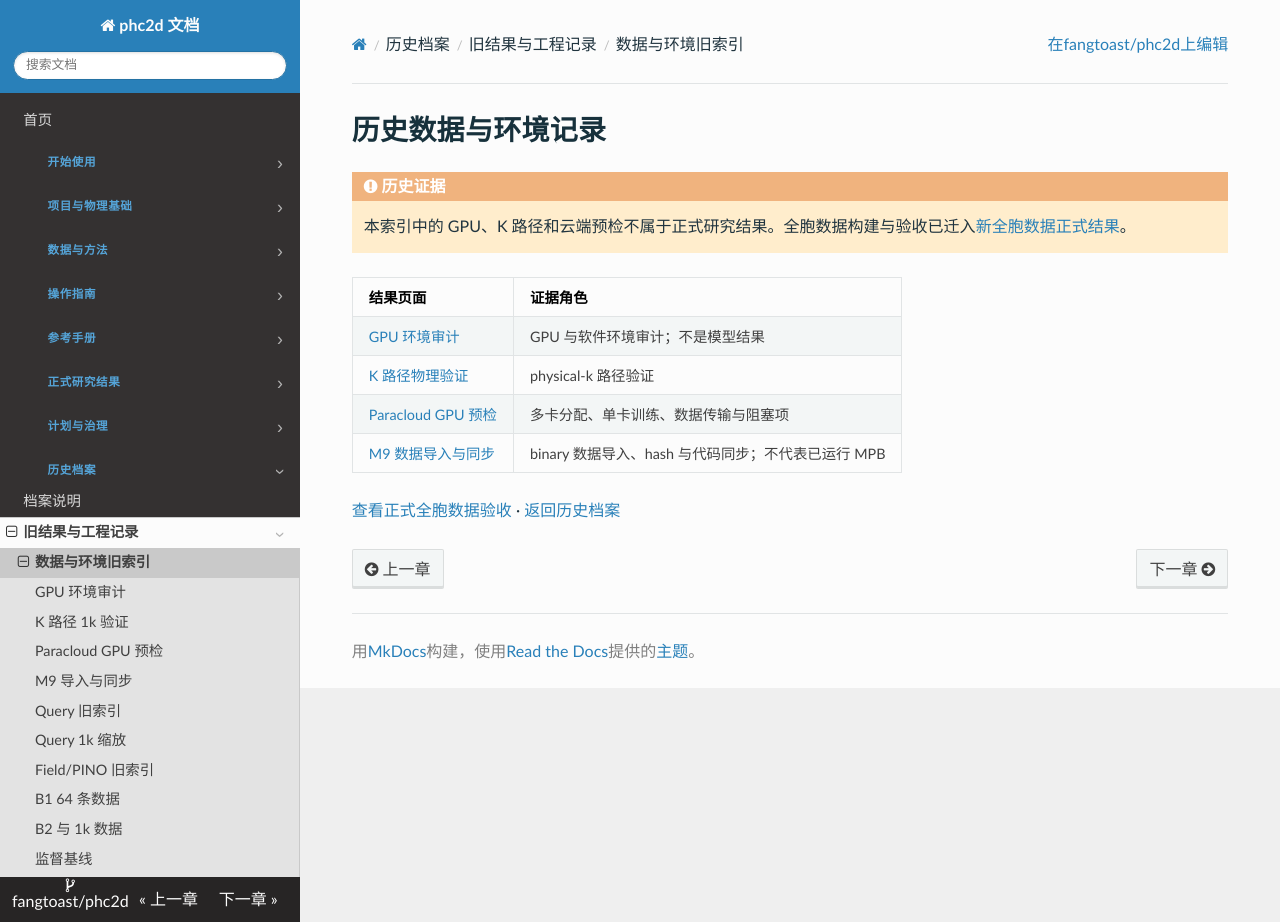
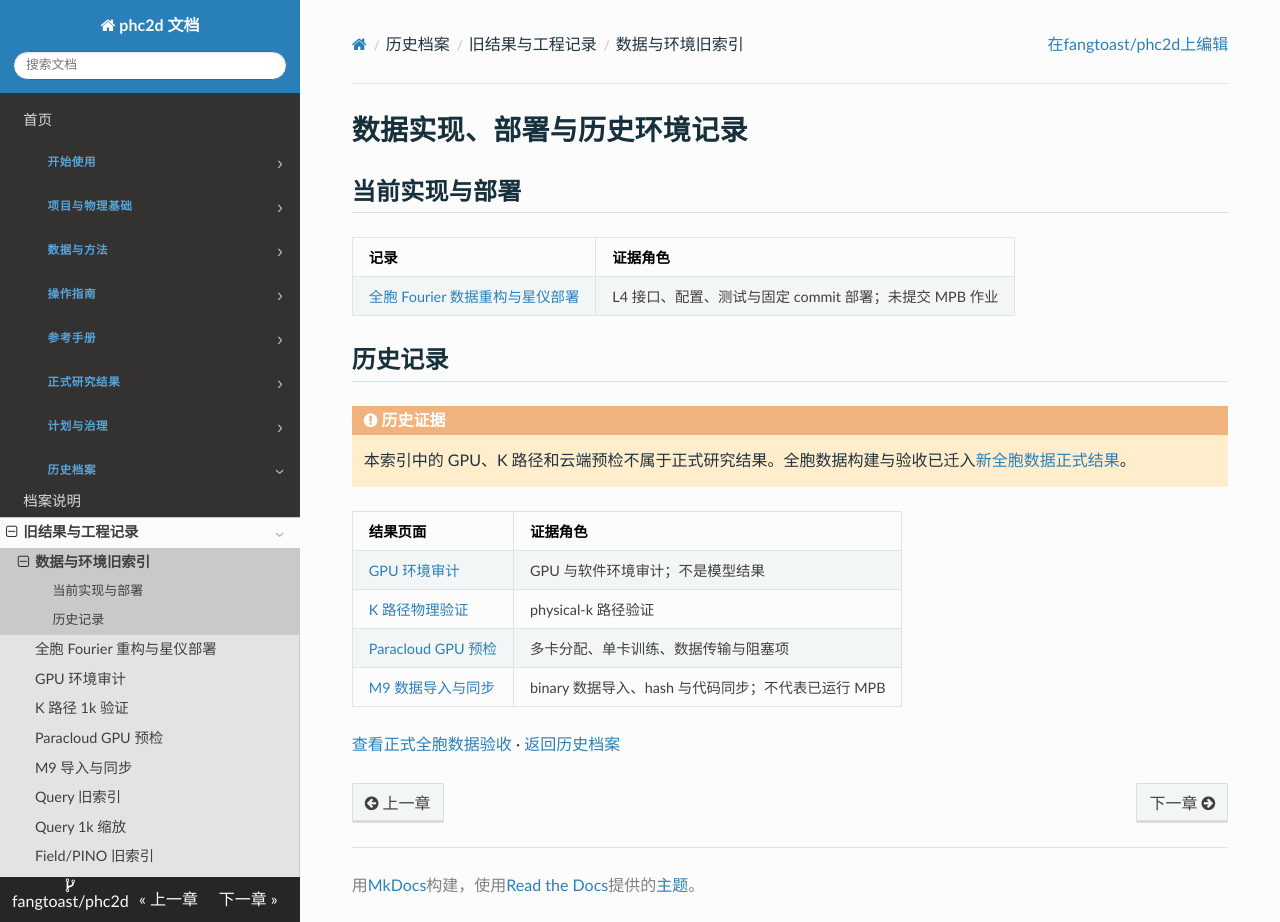
Before and after one commit to fangtoast/phc2d, an MkDocs documentation site: the page built from docs/results/data-provenance/README.md, in a window 1280 px wide and 922 px high. Built offline with MkDocs 1.6.1, drawn with Linux system fonts in a browser that asks for light colours.

Commit message:
docs: record full-cell Fourier deployment

```diff
--- a/docs/results/data-provenance/README.md
+++ b/docs/results/data-provenance/README.md
@@ -1,6 +1,6 @@
 ---
-title: 历史数据与环境记录
-summary: 已从正式结果导航移出的环境审计、物理路径检查和云端预检记录。
+title: 数据实现、部署与历史环境记录
+summary: 汇总数据实现/部署证据，以及已从正式结果导航移出的环境审计与云端预检记录。
 page_type: landing
 status: draft
 audience: 数据生产者、复现执行者与证据审阅者
@@ -17,7 +17,15 @@ primary_layer: L3
   Copyright (c) 2026 fangtoast. All rights reserved.
 -->
 
-# 历史数据与环境记录
+# 数据实现、部署与历史环境记录
+
+## 当前实现与部署
+
+| 记录 | 证据角色 |
+|---|---|
+| [全胞 Fourier 数据重构与星仪部署](全胞Fourier数据重构与星仪部署_20260817.md) | L4 接口、配置、测试与固定 commit 部署；未提交 MPB 作业 |
+
+## 历史记录
 
 !!! warning "历史证据"
     本索引中的 GPU、K 路径和云端预检不属于正式研究结果。全胞数据构建与验收已迁入[新全胞数据正式结果](../全胞数据正式结果.md)。
--- a/mkdocs.yml
+++ b/mkdocs.yml
@@ -187,6 +187,7 @@ nav:
       - 档案说明: 历史档案.md
       - 旧结果与工程记录:
           - 数据与环境旧索引: results/data-provenance/README.md
+          - 全胞 Fourier 重构与星仪部署: results/data-provenance/全胞Fourier数据重构与星仪部署_20260817.md
           - GPU 环境审计: results/data-provenance/gpu_environment_audit_20260618.md
           - K 路径 1k 验证: results/data-provenance/k_path_physical_validation_v2_1000_20260621.md
           - Paracloud GPU 预检: results/data-provenance/paracloud_gpu_preflight_20260806.md
```
Also changed, not shown: docs/results/data-provenance/全胞Fourier数据重构与星仪部署_20260817.md (added, +85 -0 lines), docs/历史档案.md (+1 -1 lines).
